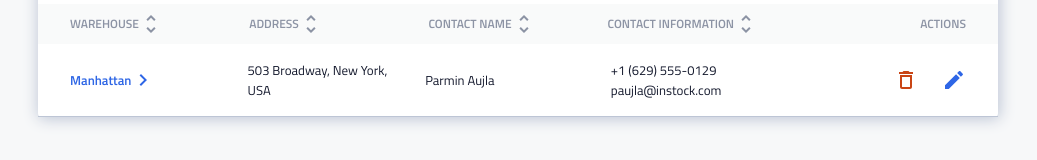
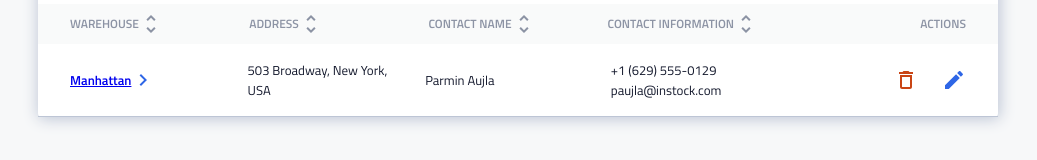
Before and after one commit to SimonMilord/instock_client, a React (Create React App) app: page / in a window 1280 px wide. Shown: the part 140-300 px from the top of the page, without its empty margins (122-1159 px from the left). Built offline with nearby package versions, Linux system fonts and the light colour scheme.

Commit message:
added link to warehouse details page

```diff
--- a/src/components/WarehouseList/WarehouseList.jsx
+++ b/src/components/WarehouseList/WarehouseList.jsx
@@ -1,5 +1,5 @@
 import React, { Component } from 'react';
-// import { Link } from 'react-router-dom';
+import { Link } from 'react-router-dom';
 import "./WarehouseList.scss";
 import chevron from "../../assets/Icons/chevron_right-24px.svg";
 import trashCan from "../../assets/Icons/delete_outline-24px.svg";
@@ -15,7 +15,9 @@ class WarehouseList extends Component {
               <div className='whLi__item whLi__item--link'>
                 <h4 className='whLi__label'>Warehouse</h4>
                 <div className='whLi__link-box'>
-                  <p2 className='whLi__link'>Manhattan</p2>
+                  <Link to="/warehouse/:id">
+                    <p2 className='whLi__link'>Manhattan</p2>
+                  </Link>
                   <img className='whLi__link-icon' src={chevron} alt="chevron"></img>
                 </div>
               </div>
@@ -31,7 +33,7 @@ class WarehouseList extends Component {
               </div>
               <div className='whLi__item'>
                 <h4 className='whLi__label'>Contact Information</h4>
-                <p2 className='whLi__info'>+1 (629) 555-0129 paujla@instock.com</p2>
+                <p2 className='whLi__info'>+1 (629) 555-0129 <br/>paujla@instock.com</p2>
               </div>
             </div>
           </div>
```
